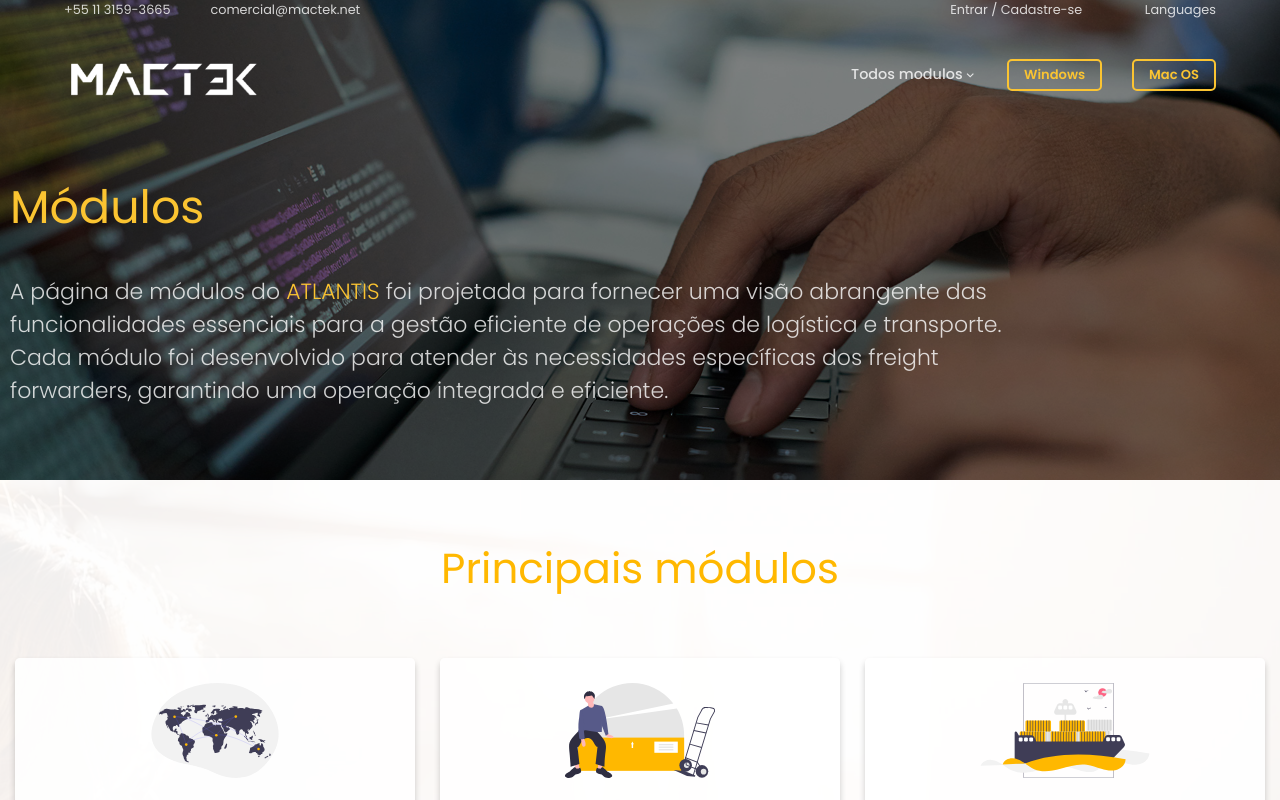
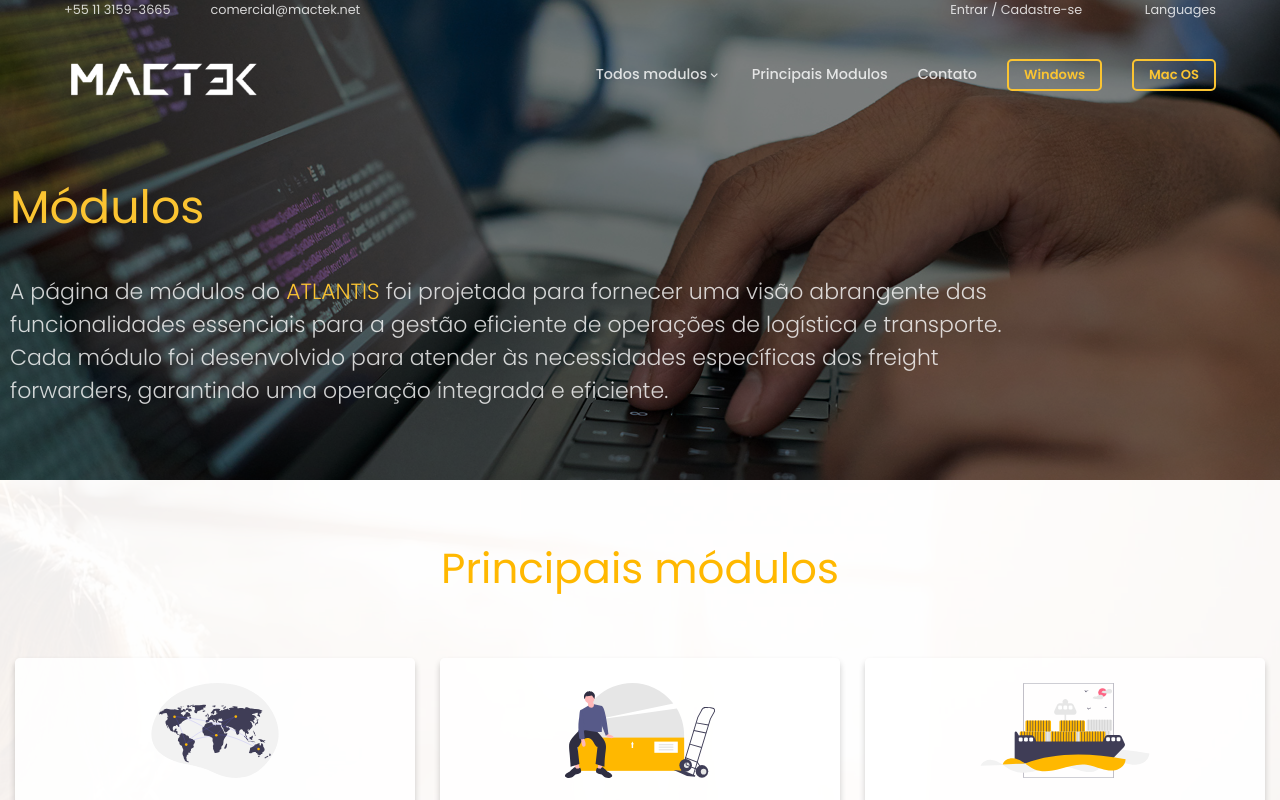
Before and after one commit to arturwatana/layout-mactek, a React (Vite) app: page /modulos in a window 1280 px wide. Shown: the top 800 px of the page. Built offline with nearby package versions, Linux system fonts and the light colour scheme.

Commit message:
fix: render pages

```diff
--- a/src/Components/AddMessage/index.tsx
+++ b/src/Components/AddMessage/index.tsx
@@ -71,14 +71,12 @@ export default function AddMessage({ setAddMessage, messageToEdit, setUpdateScre
     async function handleSubmit(e: any) {
         e.preventDefault()
         if(messageToEdit){
-            console.log(messageToEdit)
             if(lodash.isEqual(messageToEdit, message)){
                 toast.error("Ops, alguma alteração deve ser feita")
                 return
             }
             try {
                 validateMessageProps(message)
-                console.log(message)
                 await messagesDBMemory.editMessage(message.id || "", message)
                 toast.success("Mensagem editada com sucesso")
                 setAddMessage(false)
--- a/src/Components/BurgerMenu/index.tsx
+++ b/src/Components/BurgerMenu/index.tsx
@@ -17,10 +17,10 @@ type WordProps = {
 
 
 export default function BurgerMenu({ setOpenBurger }: NavBarProps) {
-    const words: WordProps[] = [{ name: "Atlantis", class: "thirdSection", page: "" }, { name: "A Mactek", class: "fourthSection" , page: "" }, { name: "Contato", class: "fifthSection", page: "" }, { name: "Principais Modulos", class: "secondSection", page: "modulos" }, { name: "Contato", class: "fifthSection", page: "modulos" }, { name: "Vantagens", class: "secondSection", page: "/modulos/individual" }, { name: "Contato", class: "fifthSection", page: "/modulos/individual" } ]
+    const words: WordProps[] = [{ name: "Atlantis", class: "thirdSection", page: "initial" }, { name: "A Mactek", class: "fourthSection" , page: "initial" }, { name: "Contato", class: "fifthSection", page: "initial" }, { name: "Principais Modulos", class: "secondSection", page: "modulos" }, { name: "Contato", class: "fifthSection", page: "modulos" }, { name: "Vantagens", class: "secondSection", page: "/modulos/individual" }, { name: "Contato", class: "fifthSection", page: "/modulos/individual" } ]
     const [search, setSearch] = useState<string>("")
     const [modules, setModules] = useState<ModuleProps[]>()
-    const url = window.location.href
+    const url = window.location.pathname
 
     const variants = {
         render: {
@@ -41,7 +41,6 @@ export default function BurgerMenu({ setOpenBurger }: NavBarProps) {
             }
         })
     }
-
     function scrollToTarget(e: any) {
         const id = e.target.className
         const element = document.getElementById(id)
@@ -53,6 +52,19 @@ export default function BurgerMenu({ setOpenBurger }: NavBarProps) {
         setModules(modules)
     }, [])
 
+    function page(){
+        const arrayUrl = url.split("/")
+        if(arrayUrl.length < 3 && arrayUrl[arrayUrl.length -1] == ''){
+            return "initial"
+        }
+        if((arrayUrl.length < 3 && arrayUrl[arrayUrl.length -1] == 'modulos')){
+            return "modulos"
+        }
+        if(arrayUrl.length >=3 && arrayUrl[arrayUrl.length -1] != ''){
+            return "/modulos/individual"
+        }
+    }
+
     return (
         <>
             <Flex position={"fixed"} w="100%" h="100%" overflow={"none"} justifyContent={"center"} alignItems={"center"} zIndex={3000}>
@@ -63,18 +75,15 @@ export default function BurgerMenu({ setOpenBurger }: NavBarProps) {
                         <motion.input placeholder="Search" onChange={(e) => setSearch(e.target.value)} style={{ padding: "5px 15px", borderRadius: "20px", background: "rgb(128,128,128, 0.6)" }} />
                     </motion.div>
                     {search.length <= 2 ? (<motion.div style={{ width: "100%", justifyContent: "center", alignItems: "center", borderRadius: "10px", display: "flex", flexDirection: "column", gap: "20px" }}>
+                        <motion.a href="/"key={99} onClick={(e) => { setOpenBurger(false);scrollToTarget(e)}} initial={{ opacity: 0, y: -20 }} variants={variants} custom={0} animate={"renderLi"} style={{ cursor: "pointer", fontSize: 25 }}>Inicio</motion.a>
                         {words.map((word, index) => {
-                        if(url.split("/").length > 4){
-                            if(word.page == '/modulos/individual'){
-                            return <motion.a className={word.class} key={index} onClick={(e) => { setOpenBurger(false);scrollToTarget(e)}} initial={{ opacity: 0, y: -20 }} variants={variants} custom={index -1 } animate={"renderLi"} style={{ cursor: "pointer", fontSize: 25 }}>{word.name}</motion.a>
-                            }
+                        if(page() == word.page){
+                            return <motion.a className={word.class} key={index} onClick={(e) => { setOpenBurger(false);scrollToTarget(e)}} initial={{ opacity: 0, y: -20 }} variants={variants} custom={page() == 'initial' ? index + 1 : page() =='modulos' ? index -2 : index -4} animate={"renderLi"} style={{ cursor: "pointer", fontSize: 25 }}>{word.name}</motion.a>
                         }
-                        if(url.split("/").length <= 4 && url.split("/")[3]  === word.page){
-                            return <motion.a className={word.class} key={index} onClick={(e) => { setOpenBurger(false);scrollToTarget(e)}} initial={{ opacity: 0, y: -20 }} variants={variants} custom={index -1 } animate={"renderLi"} style={{ cursor: "pointer", fontSize: 25 }}>{word.name}</motion.a>
-                        }
+
                         })}
-                        <motion.button initial={{ opacity: 0, y: -20 }} variants={variants} custom={url.split("/").length <= 4 ? 2: 7} animate={"renderLi"} style={{ fontSize: "13.1px", borderRadius: "5px", border: " 2px solid #FBC431", height: "32px", padding: "0 15px", background: "none", color: "#FBC431" }} whileHover={{ color: "rgba(255,255,255,0.8)", background: "#FBC431" }} ><motion.a href="https://download.teamviewer.com/download/TeamViewer_Setup_x64.exe" >Windows</motion.a></motion.button>
-                        <motion.button initial={{ opacity: 0, y: -20 }} variants={variants} custom={url.split("/").length <= 4 ? 3: 8} animate={"renderLi"} style={{ fontSize: "13.1px", borderRadius: "5px", border: " 2px solid #FBC431", height: "32px", padding: "0 15px", background: "none", color: "#FBC431" }} whileHover={{ color: "rgba(255,255,255,0.8)", background: "#FBC431" }} ><motion.a href="https://download.teamviewer.com/download/TeamViewer.dmg" >Mac OS</motion.a></motion.button>
+                        <motion.button initial={{ opacity: 0, y: -20 }} variants={variants} custom={page() == 'initial' ? 4: page() =='modulos' ? 3 : 3} animate={"renderLi"} style={{ fontSize: "13.1px", borderRadius: "5px", border: " 2px solid #FBC431", height: "32px", padding: "0 15px", background: "none", color: "#FBC431" }} whileHover={{ color: "rgba(255,255,255,0.8)", background: "#FBC431" }} ><motion.a href="https://download.teamviewer.com/download/TeamViewer_Setup_x64.exe" >Windows</motion.a></motion.button>
+                        <motion.button initial={{ opacity: 0, y: -20 }} variants={variants} custom={page() == 'initial' ? 4: page() =='modulos' ? 3 : 3} animate={"renderLi"} style={{ fontSize: "13.1px", borderRadius: "5px", border: " 2px solid #FBC431", height: "32px", padding: "0 15px", background: "none", color: "#FBC431" }} whileHover={{ color: "rgba(255,255,255,0.8)", background: "#FBC431" }} ><motion.a href="https://download.teamviewer.com/download/TeamViewer.dmg" >Mac OS</motion.a></motion.button>
                     </motion.div>) : (
                         <motion.ul style={{ flexDirection: "column", gap: "15px", display: "flex", marginTop: "10px" }}>
                             <motion.a style={{ cursor: "pointer", fontSize: 28 }}>Módulos filtrados</motion.a>
--- a/src/Components/FixedNavBar/index.tsx
+++ b/src/Components/FixedNavBar/index.tsx
@@ -12,8 +12,8 @@ type FixedNavBarProps = {
 }
 
 export default function FixedNavBar({ dismont, render, setOpenBurger }: FixedNavBarProps) {
-  const words = [{ name: "Atlantis", class: "thirdSection", page: "" }, { name: "A Mactek", class: "fourthSection" , page: "" }, { name: "Contato", class: "fifthSection", page: "" }, { name: "Principais Modulos", class: "secondSection", page: "modulos" }, { name: "Contato", class: "fifthSection", page: "modulos" }, { name: "Vantagens", class: "secondSection", page: "/modulos/individual" }, { name: "Contato", class: "fifthSection", page: "/modulos/individual" } ]
-  const url = window.location.href
+  const words = [{ name: "Atlantis", class: "thirdSection", page: "initial" }, { name: "A Mactek", class: "fourthSection" , page: "initial" }, { name: "Contato", class: "fifthSection", page: "initial" }, { name: "Principais Modulos", class: "secondSection", page: "modulos" }, { name: "Contato", class: "fifthSection", page: "modulos" }, { name: "Vantagens", class: "secondSection", page: "/modulos/individual" }, { name: "Contato", class: "fifthSection", page: "/modulos/individual" } ]
+  const url = window.location.pathname
   const [modulesHover, setModulesHover] = useState<boolean>(false)
   const variants = {
     dismont: {
@@ -46,7 +46,18 @@ export default function FixedNavBar({ dismont, render, setOpenBurger }: FixedNav
     const element = document.getElementById(id)
     element?.scrollIntoView({ behavior: 'smooth' });
 }
-
+function page(){
+  const arrayUrl = url.split("/")
+  if(arrayUrl.length < 3 && arrayUrl[arrayUrl.length -1] == ''){
+      return "initial"
+  }
+  if((arrayUrl.length < 3 && arrayUrl[arrayUrl.length -1] == 'modulos')){
+      return "modulos"
+  }
+  if(arrayUrl.length >=3 && arrayUrl[arrayUrl.length -1] != ''){
+      return "/modulos/individual"
+  }
+}
   return (
     <>
       <motion.div initial={{ opacity: 0, display: "none" }} animate={dismont ? "dismont" : render ? "render" : ""} variants={variants} style={{ width: "100vw", position: "fixed", background: "rgba(255,255,255,1)", boxShadow: "2px 2px 15px black", zIndex: 3200, display: "flex", justifyContent: "center", minHeight: "127px" }}>
@@ -84,13 +95,8 @@ export default function FixedNavBar({ dismont, render, setOpenBurger }: FixedNav
                        <MdKeyboardArrowDown />
                     </ListItem>
                 {words.map((word, index) => {
-              if(url.split("/").length > 4 && url.split("/")[4]  != ""){
-                if(word.page == '/modulos/individual'){
+                if(word.page == page()){
                   return <ListItem key={index} className={word.class} onClick={((e) => scrollToTarget(e))} _hover={{ color: "black", cursor: "pointer" }}>{word.name}</ListItem>
-                }
-              }
-              if(url.split("/")[3]  === word.page && url.split("/")[4]  == "" ){
-                return <ListItem key={index} className={word.class} onClick={((e) => scrollToTarget(e))} _hover={{ color: "black", cursor: "pointer" }}>{word.name}</ListItem>
               }
             })}
                 <Button fontSize={"13.1px"} borderRadius={"5px"} border={"2px solid #FBC431"} as="a" href="https://download.teamviewer.com/download/TeamViewer_Setup_x64.exe" h="32px" _hover={{ color: "rgba(255,255,255,0.8)", background: "#FBC431" }} p={"0 15px"} background={"none"} color={"#FBC431"} >Windows</Button>
--- a/src/Components/IndividualModule/index.tsx
+++ b/src/Components/IndividualModule/index.tsx
@@ -23,8 +23,6 @@ export default function IndividualModule() {
 
   useEffect(() => {
     const moduleInDB = getModule(params.tag ? params.tag : "")[0]
-    console.log(moduleInDB)
-    console.log(params)
     setModule(moduleInDB)
   }, [])
 
--- a/src/Components/NavBar/index.tsx
+++ b/src/Components/NavBar/index.tsx
@@ -12,8 +12,8 @@ type NavBarProps = {
 
 export default function NavBar({ setOpenBurger }: NavBarProps) {
   const [modulesHover, setModulesHover] = useState<boolean>(false)
-  const words = [{ name: "Atlantis", class: "thirdSection", page: "" }, { name: "A Mactek", class: "fourthSection" , page: "" }, { name: "Contato", class: "fifthSection", page: "" }, { name: "Principais Modulos", class: "secondSection", page: "modulos" }, { name: "Contato", class: "fifthSection", page: "modulos" }, { name: "Vantagens", class: "secondSection", page: "/modulos/individual" }, { name: "Contato", class: "fifthSection", page: "/modulos/individual" } ]
-  const url = window.location.href
+  const words = [{ name: "Atlantis", class: "thirdSection", page: "initial" }, { name: "A Mactek", class: "fourthSection" , page: "initial" }, { name: "Contato", class: "fifthSection", page: "initial" }, { name: "Principais Modulos", class: "secondSection", page: "modulos" }, { name: "Contato", class: "fifthSection", page: "modulos" }, { name: "Vantagens", class: "secondSection", page: "/modulos/individual" }, { name: "Contato", class: "fifthSection", page: "/modulos/individual" } ]
+  const url = window.location.pathname
   const variants = {
     translate: (i: number) => ({
       y: 0,
@@ -37,6 +37,19 @@ export default function NavBar({ setOpenBurger }: NavBarProps) {
     const id = e.target.className.split(" ")[0]
     const element = document.getElementById(id)
     element?.scrollIntoView({ behavior: 'smooth' });
+  }
+
+  function page(){
+    const arrayUrl = url.split("/")
+    if(arrayUrl.length < 3 && arrayUrl[arrayUrl.length -1] == ''){
+        return "initial"
+    }
+    if((arrayUrl.length < 3 && arrayUrl[arrayUrl.length -1] == 'modulos')){
+        return "modulos"
+    }
+    if(arrayUrl.length >=3 && arrayUrl[arrayUrl.length -1] != ''){
+        return "/modulos/individual"
+    }
   }
 
   return (
@@ -85,13 +98,8 @@ export default function NavBar({ setOpenBurger }: NavBarProps) {
               <MdKeyboardArrowDown />
             </ListItem>
             {words.map((word, index) => {
-              if(url.split("/").length > 4 && url.split("/")[4]  != ""){
-                if(word.page == '/modulos/individual'){
-                  return <ListItem key={index} className={word.class} onClick={((e) => scrollToTarget(e))} _hover={{ color: "white", cursor: "pointer" }}>{word.name}</ListItem>
-                }
-              }
-              if(url.split("/")[3]  === word.page && url.split("/")[4]  == "" ){
-                return <ListItem key={index} className={word.class} onClick={((e) => scrollToTarget(e))} _hover={{ color: "white", cursor: "pointer" }}>{word.name}</ListItem>
+                if(word.page == page()){
+                  return <ListItem key={index} className={word.class} onClick={((e) => scrollToTarget(e))} _hover={{ color: "black", cursor: "pointer" }}>{word.name}</ListItem>
               }
             })}
             <Button fontSize={"13.1px"} borderRadius={"5px"} border={"2px solid #FBC431"} as="a" href="https://download.teamviewer.com/download/TeamViewer_Setup_x64.exe" h="32px" _hover={{ color: "rgba(255,255,255,0.8)", background: "#FBC431" }} p={"0 15px"} background={"none"} color={"#FBC431"} >Windows</Button>
```
